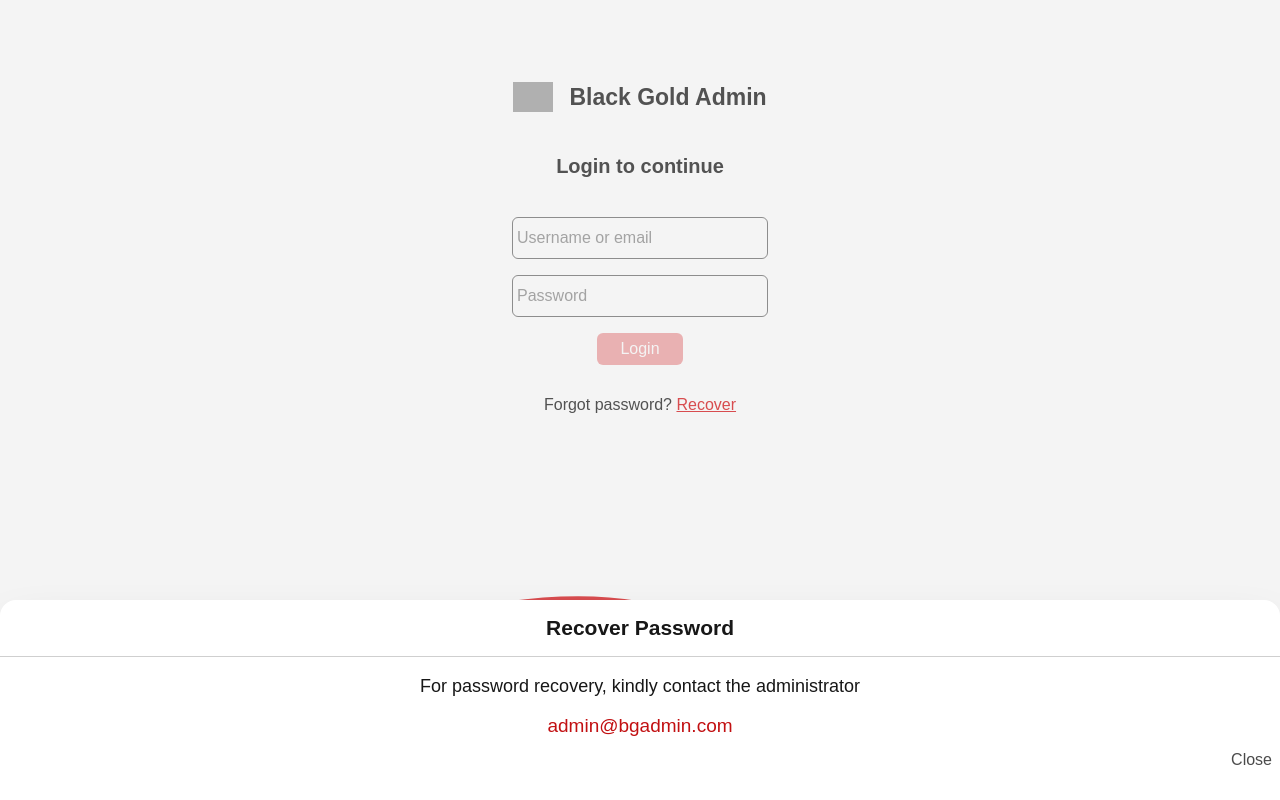
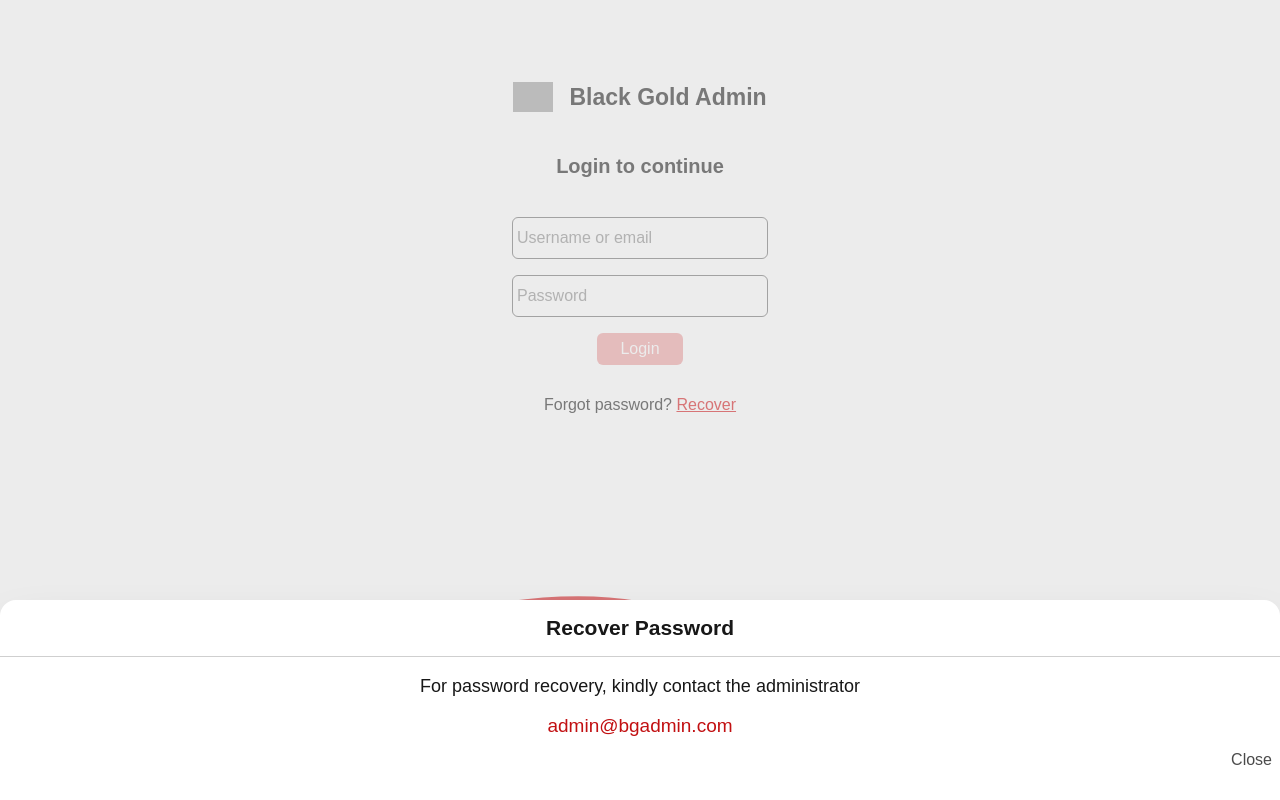
Before and after one commit to Stive627/BGAdmin, a Next.js app: page / in a window 1280 px wide. Both pictures are taken after a click on the button "Recover". Built offline with nearby package versions, Linux system fonts and the light colour scheme; grey boxes are pictures that could not be loaded.

Commit message:
i have added the opacity for more dark

```diff
--- a/Components/login/RecoverUI.js
+++ b/Components/login/RecoverUI.js
@@ -21,7 +21,7 @@ function RecoverUI({condition, handleClose}) {
 
     if(condition){
         return (
-            <div style={{backgroundColor:'rgba(217, 217, 217, 0.3)'}} className=' absolute top-0 z-10 bg-black w-screen h-screen overflow-hidden'>
+            <div style={{backgroundColor:'rgba(217, 217, 217, 0.5)'}} className=' absolute top-0 z-10 bg-black w-screen h-screen overflow-hidden'>
                 <div className='w-full h-full' onClick={localClose}>
                     <div ref={recoverRef} onClick={(e)=>e.stopPropagation()} className='fixed recover bottom-0 bg-white  w-full rounded-t-2xl shadow-2xl'>
                         <p className=' text-center font-bold text-[21px] py-3'>Recover Password</p>
```
